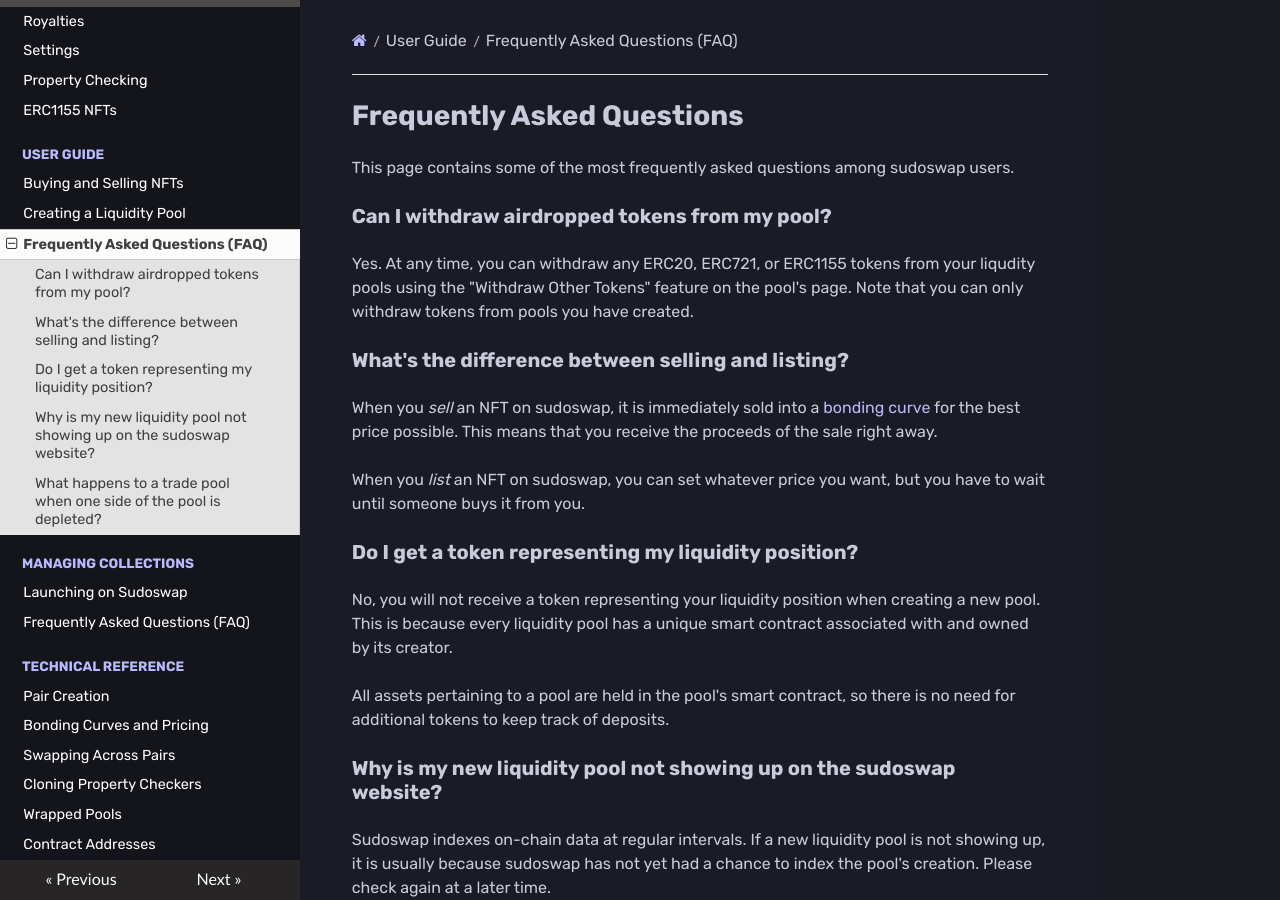
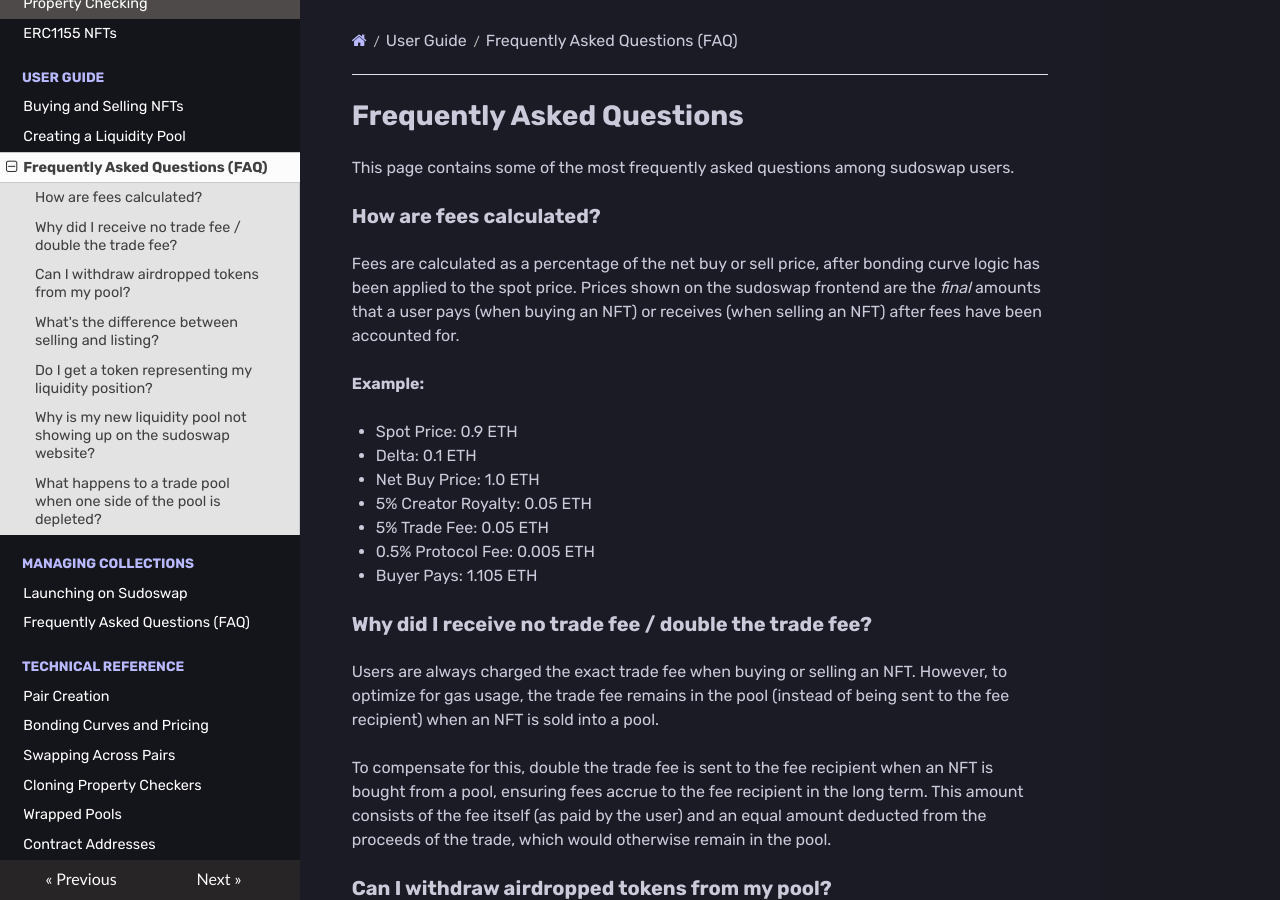
Before and after one commit to sudoswap/lssvm-docs, an MkDocs documentation site: the page built from docs/user-guide/faq.md, in a window 1280 px wide and 900 px high. Built offline with MkDocs 1.6.1, drawn with Linux system fonts in a browser that asks for light colours; nearby versions of some CDN libraries.

Commit message:
explain fees in FAQ

```diff
--- a/docs/user-guide/faq.md
+++ b/docs/user-guide/faq.md
@@ -1,6 +1,26 @@
 # Frequently Asked Questions
 
 This page contains some of the most frequently asked questions among sudoswap users.
+
+### How are fees calculated?
+
+Fees are calculated as a percentage of the net buy or sell price, after bonding curve logic has been applied to the spot price. Prices shown on the sudoswap frontend are the *final* amounts that a user pays (when buying an NFT) or receives (when selling an NFT) after fees have been accounted for.
+
+**Example:**
+
+- Spot Price: 0.9 ETH
+- Delta: 0.1 ETH
+- Net Buy Price: 1.0 ETH
+- 5% Creator Royalty: 0.05 ETH
+- 5% Trade Fee: 0.05 ETH
+- 0.5% Protocol Fee: 0.005 ETH
+- Buyer Pays: 1.105 ETH
+
+### Why did I receive no trade fee / double the trade fee?
+
+Users are always charged the exact trade fee when buying or selling an NFT. However, to optimize for gas usage, the trade fee remains in the pool (instead of being sent to the fee recipient) when an NFT is sold into a pool.
+
+To compensate for this, double the trade fee is sent to the fee recipient when an NFT is bought from a pool, ensuring fees accrue to the fee recipient in the long term. This amount consists of the fee itself (as paid by the user) and an equal amount deducted from the proceeds of the trade, which would otherwise remain in the pool.
 
 ### Can I withdraw airdropped tokens from my pool?
 
```
